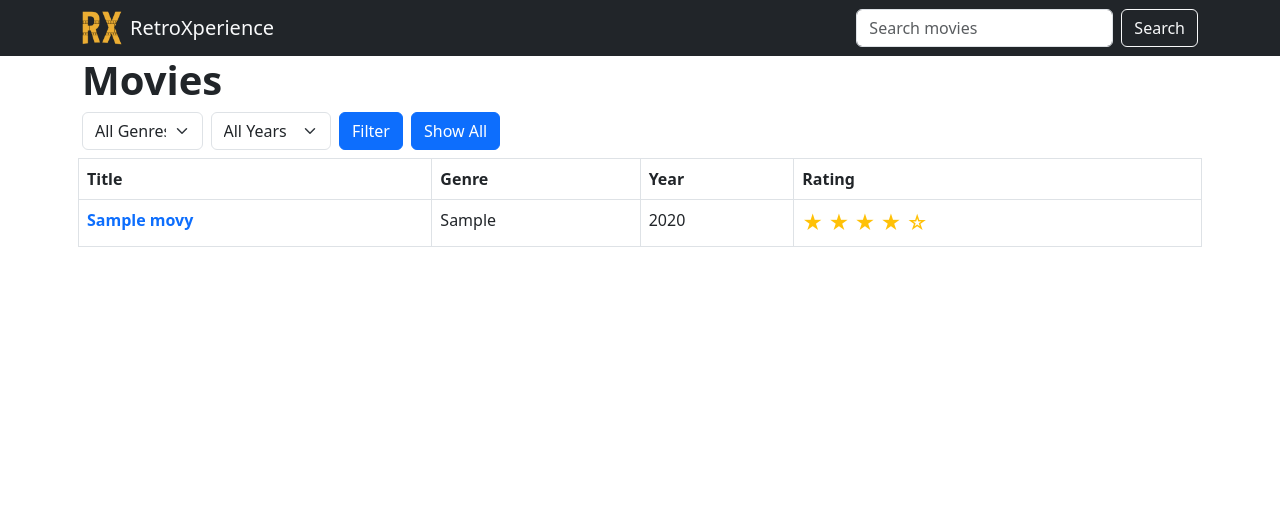
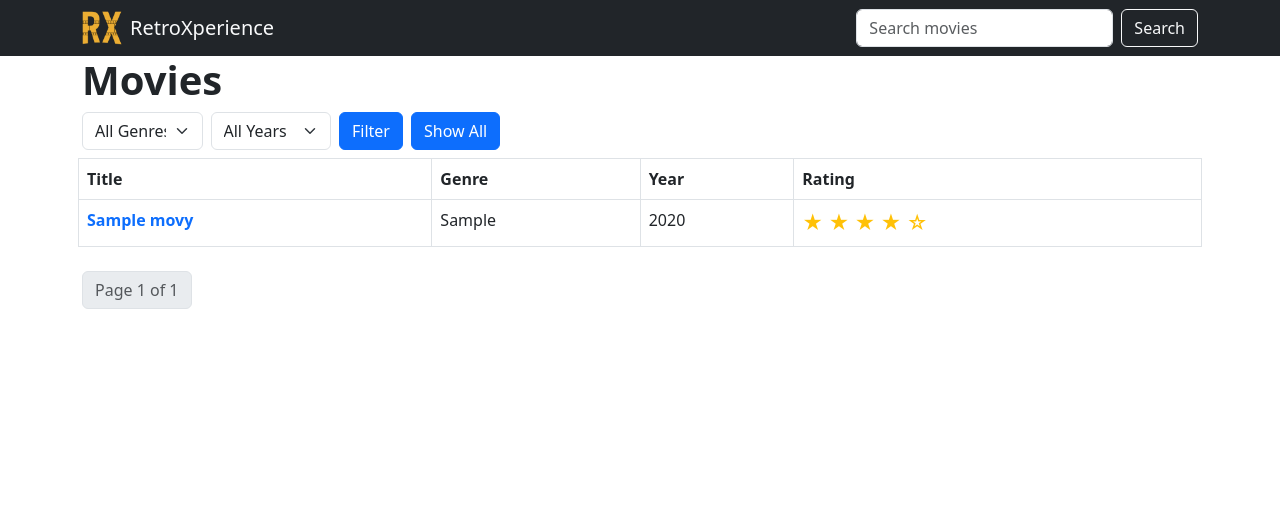
Before and after one commit to Hudsonmathew1910/RetroXperience, a Django app: page /movies/ in a window 1280 px wide. Shown: the top 508 px of the page. Run offline with Django 5.2, Linux system fonts and the light colour scheme; tables that the repository leaves empty hold one stand-in row (values such as "Sample post").

Commit message:
add pages with 25 movies for fast page load

```diff
--- a/movies/templates/movies/index.html
+++ b/movies/templates/movies/index.html
@@ -43,7 +43,7 @@
         </tr>
     </thead>
     <tbody>
-        {% for movie in movies %}
+        {% for movie in page_obj %}
         <tr>
             <td><a href="{% url 'movies:detail' movie.id %}" class="movie-link">{{ movie.title }}</a></td>
             <td>{{ movie.genre }}</td>
@@ -64,4 +64,21 @@
         {% endfor %}
     </tbody>
 </table>
+<nav aria-label="Page navigation">
+  <ul class="pagination">
+    {% if page_obj.has_previous %}
+      <li class="page-item">
+        <a class="page-link" href="?page={{ page_obj.previous_page_number }}&genre={{ select_genre }}&year={{ select_year }}&q={{ search_query }}">Previous</a>
+      </li>
+    {% endif %}
+    <li class="page-item disabled">
+      <span class="page-link">Page {{ page_obj.number }} of {{ page_obj.paginator.num_pages }}</span>
+    </li>
+    {% if page_obj.has_next %}
+      <li class="page-item">
+        <a class="page-link" href="?page={{ page_obj.next_page_number }}&genre={{ select_genre }}&year={{ select_year }}&q={{ search_query }}">Next</a>
+      </li>
+    {% endif %}
+  </ul>
+</nav>
 {% endblock %}
--- a/movies/views.py
+++ b/movies/views.py
@@ -1,6 +1,7 @@
 from django.shortcuts import render, get_object_or_404, redirect
 from .models import Movies, MovieRating
 from django.db.models import Avg
+from django.core.paginator import Paginator
 
 def index(request):
     movies = Movies.objects.all()
@@ -27,13 +28,18 @@ def index(request):
     genres = Movies.objects.values_list('genre', flat=True).distinct()
     years = Movies.objects.values_list('year', flat=True).distinct().order_by('year')
 
+    # Page
+    paginator = Paginator(movies, 25)
+    page_number = request.GET.get('page')
+    page_obj = paginator.get_page(page_number)
+
     return render(request, 'movies/index.html', {
-        'movies': movies,
         'genres': genres,
         'years': years,
         'select_genre': select_genre,
         'select_year': select_year,
         'search_query': search_query,
+        'page_obj' : page_obj
     })
 
 
```
